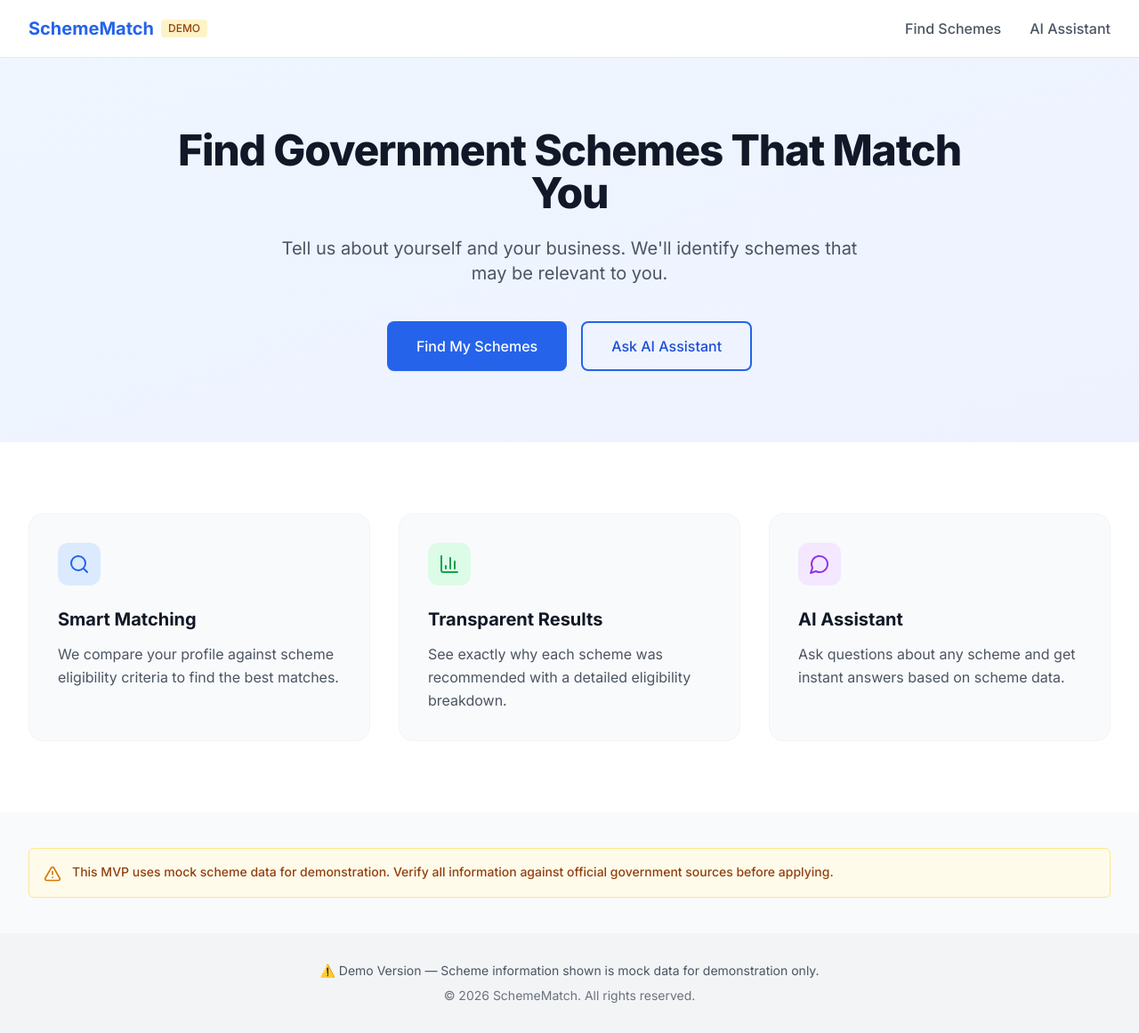
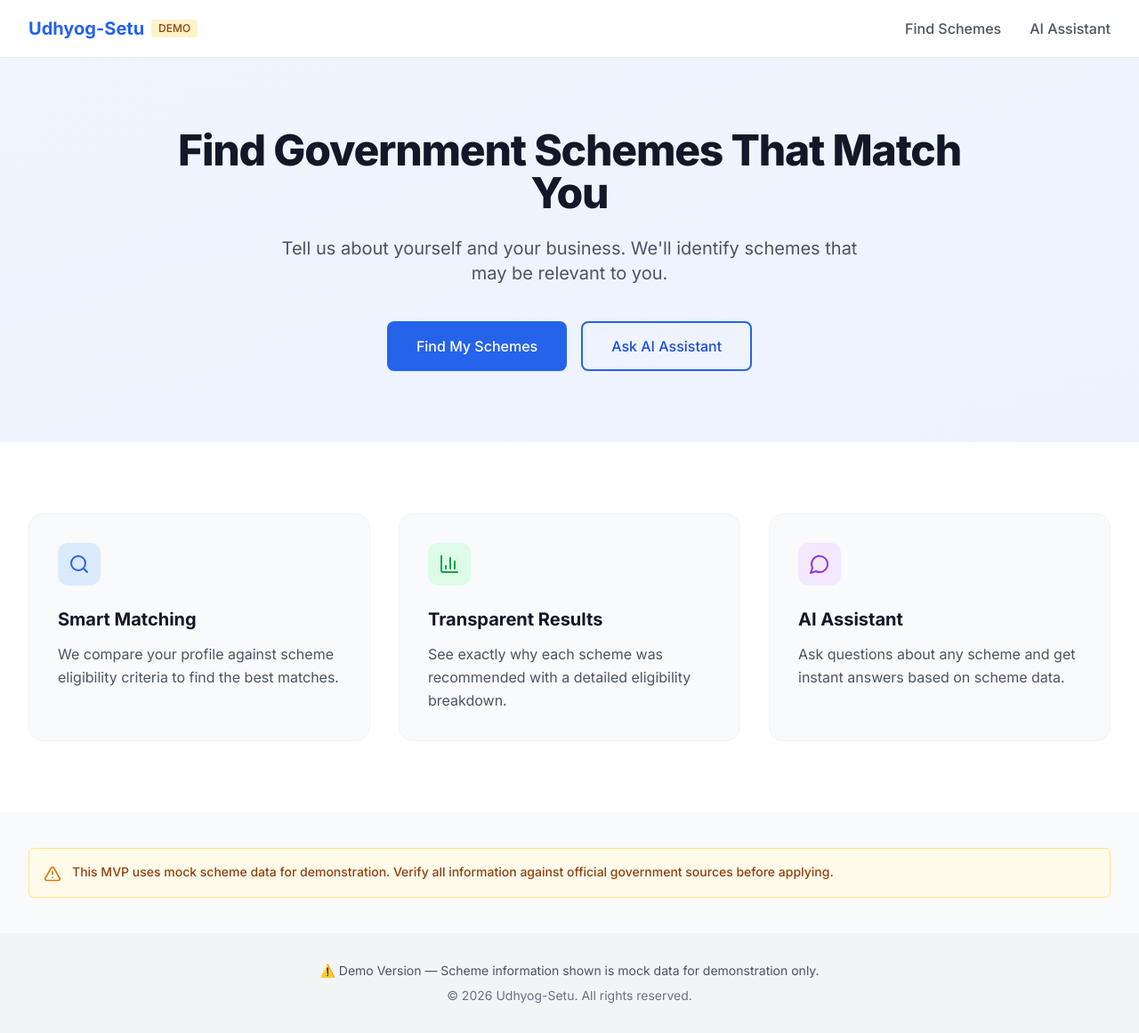
Before and after one commit to sps-rgb/sihh, a Next.js app: page / in a window 1280 px wide. Shown: the whole page at 89% size. Built offline with nearby package versions, Linux system fonts and the light colour scheme.

Commit message:
Update branding to Udhyog-Setu

```diff
--- a/src/app/layout.tsx
+++ b/src/app/layout.tsx
@@ -7,7 +7,7 @@ import Footer from '@/components/Footer';
 const inter = Inter({ subsets: ['latin'] });
 
 export const metadata: Metadata = {
-  title: 'SchemeMatch — AI-Driven Scheme Matching',
+  title: 'Udhyog-Setu — AI-Driven Scheme Matching',
   description: 'Find government schemes that match your profile and business needs using AI.',
 };
 
--- a/src/components/Footer.tsx
+++ b/src/components/Footer.tsx
@@ -6,7 +6,7 @@ export default function Footer() {
           ⚠️ Demo Version — Scheme information shown is mock data for demonstration only.
         </p>
         <p className="text-sm text-gray-500">
-          &copy; {new Date().getFullYear()} SchemeMatch. All rights reserved.
+          &copy; {new Date().getFullYear()} Udhyog-Setu. All rights reserved.
         </p>
       </div>
     </footer>
--- a/src/components/Header.tsx
+++ b/src/components/Header.tsx
@@ -13,7 +13,7 @@ export default function Header() {
         <div className="flex justify-between items-center h-16">
           <div className="flex items-center">
             <Link href="/" className="flex items-center gap-2">
-              <span className="text-xl font-bold text-blue-600">SchemeMatch</span>
+              <span className="text-xl font-bold text-blue-600">Udhyog-Setu</span>
               <span className="inline-flex items-center px-2 py-0.5 rounded text-xs font-medium bg-amber-100 text-amber-800">
                 DEMO
               </span>
```
Also changed, not shown: 1 other file (tests, documents, lock files or other folders).
